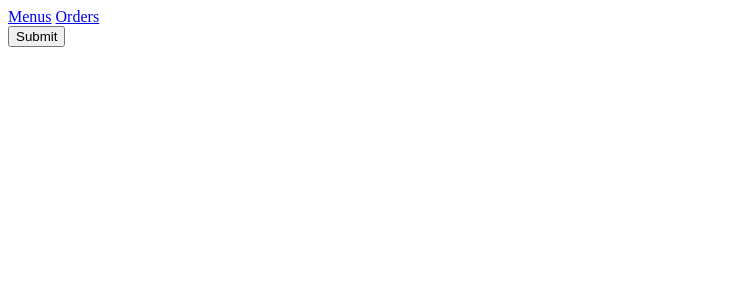
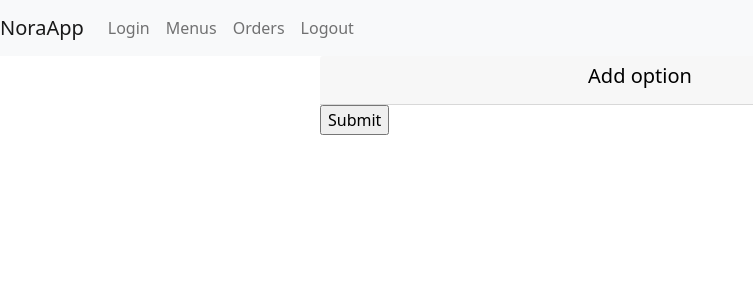
Before and after one commit to texg/Backend-Test-Gonzalez, a Django app: page /menu/1/option/create in a window 1280 px wide. Shown: the top 300 px of the page, without its empty margins (0-753 px from the left). Run offline with Django 3.2, Linux system fonts and the light colour scheme; the visitor is signed in with stand-in values (Sample User, id 1); parts of the project's set-up code (start-up, migrations or seed data) failed here and were passed over.

Commit message:
visual modification

```diff
--- a/apps/menuapp/templates/menuapp/base.html
+++ b/apps/menuapp/templates/menuapp/base.html
@@ -2,31 +2,45 @@
 <html>
     <head>
     <style>
-table {
-  font-family: arial, sans-serif;
-  border-collapse: collapse;
-  width: 50%;
-}
-
-td, th {
-  border: 1px solid #dddddd;
-  text-align: left;
-  padding: 4px;
-}
-
-tr:nth-child(even) {
-  background-color: #dddddd;
+      h5 {
+          color: black;
       }
     </style>
+        <title>Nora App</title>
+        <link rel="stylesheet">
+        <link href="https://cdn.jsdelivr.net/npm/bootstrap@5.0.0-beta1/dist/css/bootstrap.min.css" rel="stylesheet" integrity="sha384-giJF6kkoqNQ00vy+HMDP7azOuL0xtbfIcaT9wjKHr8RbDVddVHyTfAAsrekwKmP1" crossorigin="anonymous">
     </head>
-<body>
-
-    <nav>
-    <a href="{% url 'menu_list' %}">Menus</a>
-    <a href="{% url 'order_list' %}">Orders</a>
+    <nav class="navbar navbar-expand-lg navbar-light bg-light">
+        <a class="navbar-brand">NoraApp</a>
+        <button class="navbar-toggler" type="button" data-toggle="collapse" data-target="#navbarText" aria-controls="navbarText" aria-expanded="false" aria-label="Toggle navigation">
+            <span class="navbar-toggler-icon"></span>
+        </button>
+        <div class="collapse navbar-collapse" id="navbarText">
+            <ul class="navbar-nav mr-auto">
+            <li class="nav-item active">
+            <li class="nav-item active">
+                <a class="nav-link" href="{% url 'login' %}" class="top-menu">Login</a>
+            </li>
+            {% if user.is_authenticated %}
+            <li class="nav-item active">
+              <a class="nav-link" href="{% url 'menu_list' %}" class="top-menu">Menus</a>
+            </li>
+            <li class="nav-item">
+              <a class="nav-link" href="{% url 'order_list' %}" class="top-menu">Orders</a>
+            </li>
+            <li class="nav-item">
+              <a class="nav-link" href="{% url 'logout' %}" class="top-menu">Logout</a>
+            </li>
+            {% endif %}
+            </ul>
+        </div>
     </nav>
 
-    {% block content%}
+    <body>
+        <div>
+                {% block content %}
                 {% endblock %}
+
+        </div>
     </body>
 </html>
--- a/apps/menuapp/templates/menuapp/option_add.html
+++ b/apps/menuapp/templates/menuapp/option_add.html
@@ -1,6 +1,11 @@
 {% extends './base.html' %}
 
 {% block content %}
+<div class="d-flex justify-content-center">
+  <div class="class="card" style="width: 40rem;"">
+    <div class="card-header card-title text-center">
+        <h5>Add option</h5>
+    </div>
     <form method="POST" enctype="multipart/form-data">
 
         <!-- Security token -->
@@ -11,4 +16,6 @@
 
         <input type="submit" value="Submit">
     </form>
+    </div>
+</div>
 {% endblock %}
```
Also changed, not shown: apps/menuapp/templates/menuapp/login.html (added, +14 -0 lines), apps/menuapp/templates/menuapp/menu_detail.html (+26 -10 lines), apps/menuapp/templates/menuapp/menu_list.html (+21 -6 lines), apps/menuapp/templates/menuapp/order_create.html (+7 -0 lines), apps/menuapp/templates/menuapp/order_list.html (+37 -1 lines). Lines whose indentation alone changed are shown as unchanged.
